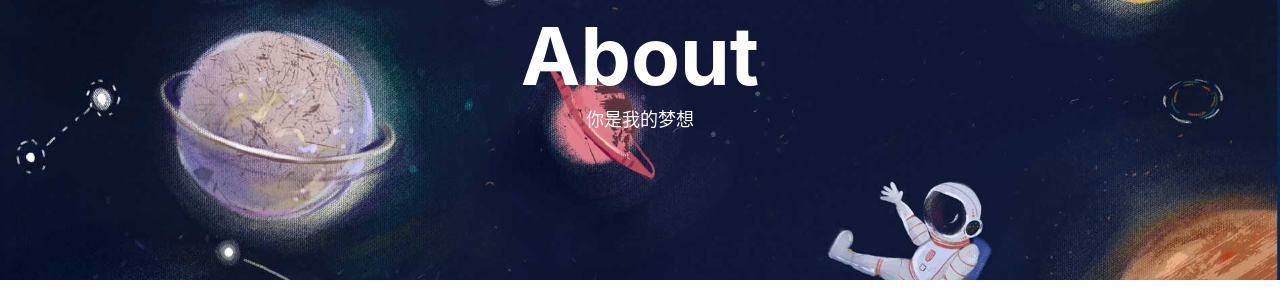
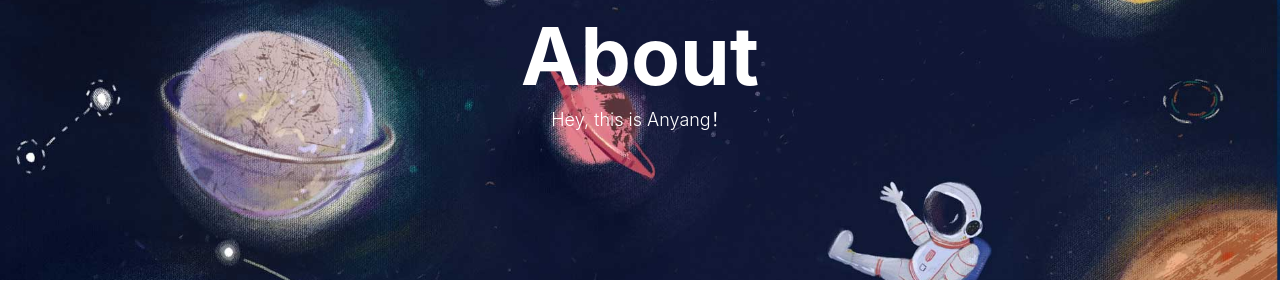
Before and after one commit to zhaoanyang36/blog, a Jekyll site: the page built from about.html, in a window 1280 px wide. Shown: the part 138-438 px from the top of the page. Built offline with Jekyll 4.4.1, drawn with Linux system fonts in a browser that asks for light colours; nearby versions of some CDN libraries; comment, search, counter and statistics services are not loaded.

Commit message:
Update about.html

```diff
--- a/about.html
+++ b/about.html
@@ -1,7 +1,7 @@
 ---
 layout: page
 title: "About"
-description: "你是我的梦想"
+description: "Hey, this is Anyang！"
 header-img: "img/about-bg.jpg"
 multilingual: true
 ---
```
